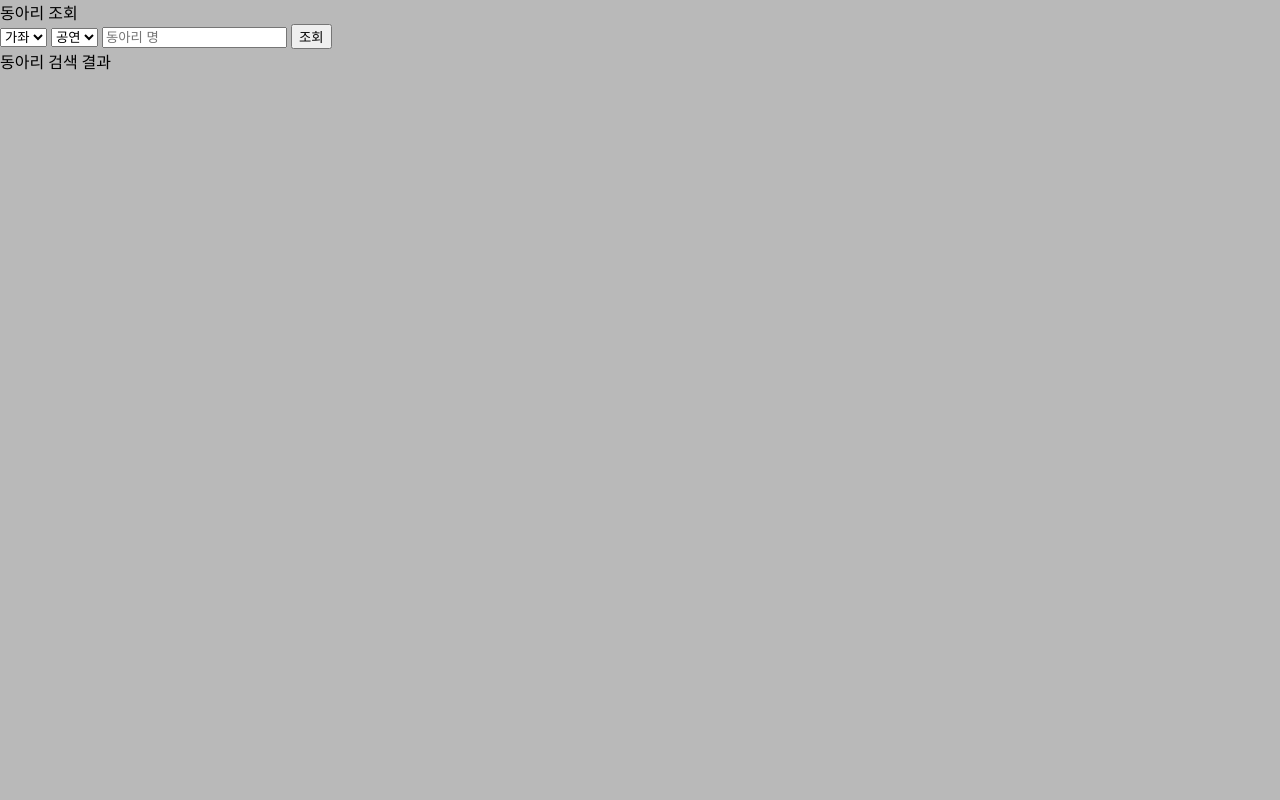
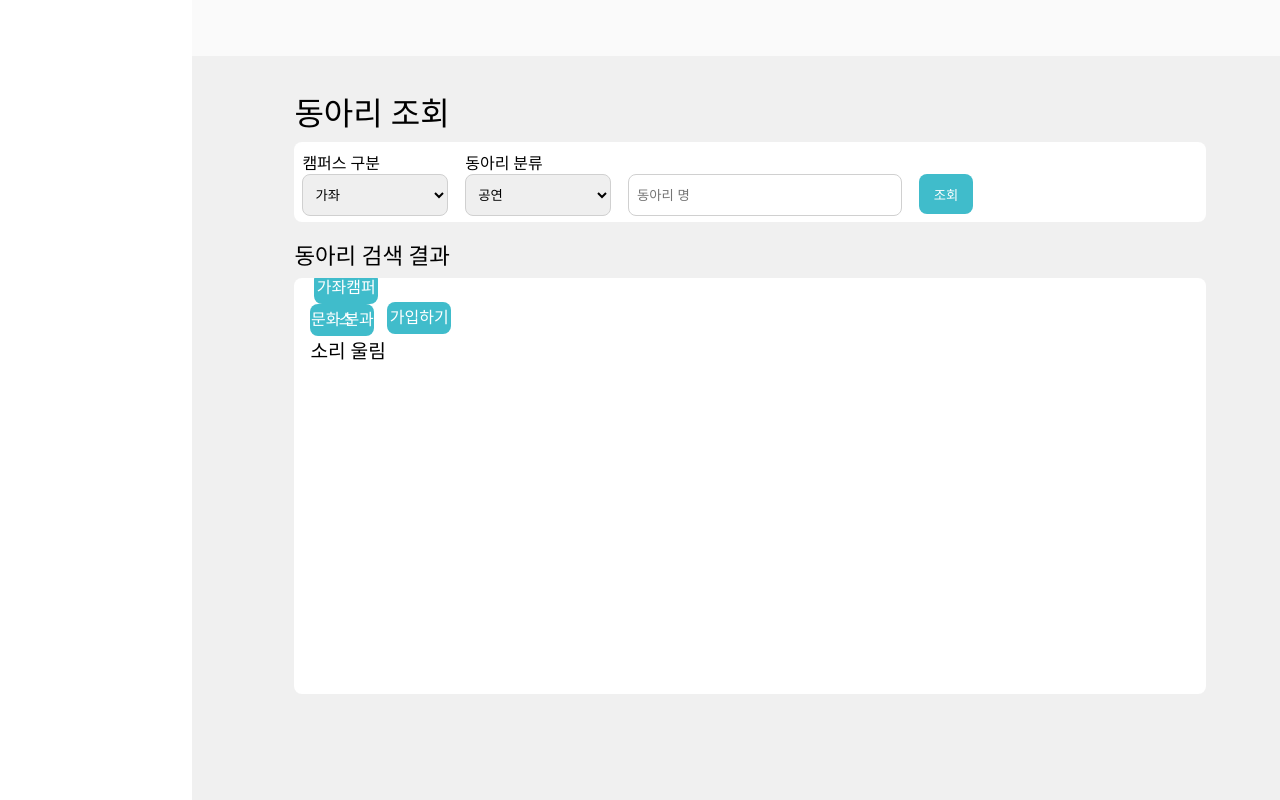
Before and after one commit to qor0530/webProgrammingTask, a Django app: page /club_apply/ in a window 1280 px wide. Run offline with Django 4.2, Linux system fonts and the light colour scheme; some web fonts are replaced.

Commit message:
INQUIRY CSS HTML JS 끝
장고 쓸지 말지 고민중

```diff
--- a/main/templates/club_apply.html
+++ b/main/templates/club_apply.html
@@ -2,19 +2,25 @@
 
 <html>
   <head>
-    <title>동아리 신청</title>
-    <link rel="stylesheet" href="{% static 'css/club_apply.css'%}" />
-    <script src="{% static 'js/club_apply.js'%}"></script>
+    <title>동아리 조회</title>
+    <link rel="stylesheet" href="{% static 'css/club_inquiry.css'%}" />
+    <script src="{% static 'js/club_inquiry.js'%}"></script>
   </head>
   <body>
     <div id="nav"></div>
     <div id="container">
+      <div id="club-info">
         <div id="title">동아리 조회</div>
         <div id="search-bar">
+          <div id="search-title">
+            캠퍼스 구분<br />
             <select name="club-campus" id="campus-select" value="">
               <option value="가좌">가좌</option>
               <option value="칠암">칠암</option>
             </select>
+          </div>
+          <div id="search-title">
+            동아리 분류<br />
             <select name="club-property" id="property-select" value="">
               <!-- 공연, 봉사, 체육, 문화, 학술, 종교 -->
               <option value="공연">공연</option>
@@ -24,6 +30,7 @@
               <option value="학술">학술</option>
               <option value="종교">종교</option>
             </select>
+          </div>
           <input
             type="text"
             name="club-name"
@@ -39,7 +46,22 @@
           />
         </div>
         <div id="search-result">동아리 검색 결과</div>
-      <div id="result"></div>
+        <div id="result">
+          <div class="search-result">
+            <div class="left_result">
+              <div class="up_side">
+                <div class="club-campus">가좌캠퍼스</div>
+                <div class="club-property">문화 분과</div>
+                <div class="club-name">소리 울림</div>
+              </div>
+              <div class="down_side">
+
+              </div>
+            </div>
+            <div class="club-join">가입하기</div>
+          </div>
+        </div>
+      </div>
     </div>
   </body>
 </html>
--- a/static/css/club_inquiry.css
+++ b/static/css/club_inquiry.css
@@ -162,7 +162,11 @@ li {
     padding: 0.5rem;
     margin-right: 1vw;
     color: white;
-    background-color: #009AE9;
+    background-color: rgb(64, 188, 203);
+}
+
+#search:hover {
+    cursor: pointer;
 }
 
 #search-result {
@@ -177,5 +181,78 @@ li {
     background-color: white;
     border-radius: 0.5rem;
     padding: 0.5rem;
-    overflow-y: hidden;
+    overflow-y: scroll;
 }
+
+.search-result {
+    font-family: 'Pretendard-SemiBold';
+    width: 65vw;
+    height: 6vh;
+    border-radius: 1rem;
+    padding: 0.5rem;
+    display: flex;
+    align-items: center;
+    background-color: white;
+    color: white;
+    margin-bottom: 1vh;
+}
+
+.left-result {
+    float: left;
+    width: 90%;
+    height: 100%;
+    display: flex;
+    align-items: center;
+}
+
+.club-campus{
+    background-color:rgb(64, 188, 203);
+    width: 5vw;
+    text-align: center;
+    height:4vh;
+    line-height: 4vh;
+    border-radius: 0.5rem;
+    margin-right: 0.5vw;
+    margin-left: 0.3vw;
+}
+.club-property {
+    background-color:rgb(64, 188, 203);
+    width: 5vw;
+    text-align: center;
+    height:4vh;
+    border-radius: 0.5rem;
+    margin-right: 1vw;
+    line-height: 4vh;
+}
+.club-name {
+    font-family: "Pretendard-Bold";
+    font-size: 1.2rem;
+    float: left;
+    color: black;
+}
+.club-join {
+    float: right;
+    font-family: "Pretendard-Bold";
+    background-color: rgb(64, 188, 203);
+    width: 5vw;
+    text-align: center;
+    height:4vh;
+    border-radius: 0.5rem;
+    margin-right: 0.5vw;
+    line-height: 4vh;
+    color: white;
+}
+
+.applyModal {
+    box-shadow: 0 10px 20px rgba(0, 0, 0, 0.19), 0 6px 6px rgba(0, 0, 0, 0.23);
+    position: fixed;
+    top: 50%;
+    left: 50%;
+    width: 100%;
+    height: 100%;
+    display: flex;
+    justify-content: center;
+    align-items: center;
+    transform: translate(-50%, -50%);
+    z-index: 99999;
+}
--- a/static/js/club_inquiry.js
+++ b/static/js/club_inquiry.js
@@ -1,7 +1,7 @@
 //공연, 봉사, 체육, 문화, 학술, 종교
 campus = {
-  가좌: {
-    공연: [
+  '가좌': {
+    '공연': [
       "기라성",
       "햇귀",
       "피오니어챔버오케스트라",
@@ -18,7 +18,7 @@ campus = {
       "경상극예술연구회",
       "악동",
     ],
-    봉사: [
+    '봉사': [
       "해피빌더스",
       "한울회",
       "유니피스",
@@ -31,7 +31,7 @@ campus = {
       "A to Z",
       "진주대학생연합봉사동아리 위더스",
     ],
-    체육: [
+    '체육': [
       "화랑회",
       "카운터",
       "점보",
@@ -50,7 +50,7 @@ campus = {
       "FC BB",
       "ELEVEN",
     ],
-    문화: [
+    '문화': [
       "그릴자유",
       "경상바둑회(돌밭)",
       "죽로다우회",
@@ -58,7 +58,7 @@ campus = {
       "흔적",
       "얼사랑",
     ],
-    학술: [
+    '학술': [
       "핀스킨(Pinskin)",
       "APLUSES",
       "경상타임연구회",
@@ -67,7 +67,7 @@ campus = {
       "하소연",
       "고나푸스",
     ],
-    종교: [
+    '종교': [
       "인터콥",
       "JDM",
       "IVF",
@@ -81,10 +81,10 @@ campus = {
       "GNU Cross",
     ],
   },
-  칠암: {
-    공연: ["파랑새", "NAND", "COLORS", "반하나", "메아리", "나이테"],
-    봉사: ["다소다", "로타렉트", "유니피스", "흙", "해병동지회"],
-    체육: [
+  '칠암': {
+    '공연': ["파랑새", "NAND", "COLORS", "반하나", "메아리", "나이테"],
+    '봉사': ["다소다", "로타렉트", "유니피스", "흙", "해병동지회"],
+    '체육': [
       "하이브리드",
       "퍼펙트",
       "탑스핀",
@@ -95,7 +95,7 @@ campus = {
       "JTC",
       "J&J",
     ],
-    문화: [
+    '문화': [
       "청리",
       "방울방울",
       "IF",
@@ -105,8 +105,8 @@ campus = {
       "마인드디자인",
       "칠차삼정",
     ],
-    학술: ["칠엽수", "올 메이커즈", "천도", "수", "이카루스"],
-    종교: [
+    '학술': ["칠엽수", "올 메이커즈", "천도", "수", "이카루스"],
+    '종교': [
       "IVF 한국기독학생회",
       "EBS (English Bible Study)",
       "SFC",
@@ -117,9 +117,12 @@ campus = {
 };
 function search() {
   document.getElementById("result").innerHTML = "";
-  choiced_campus = campus[document.getElementById("campus-select").value];
-  choiced_property =
-    choiced_campus[document.getElementById("property-select").value];
+  get_campus = document.getElementById("campus-select").value;
+  choiced_campus = campus[get_campus];
+  console.log(choiced_campus);
+  get_property = document.getElementById("property-select").value;
+  console.log(get_property);
+  choiced_property = choiced_campus[get_property];
   let input = document.getElementById("club-name").value;
   input = input.toLowerCase();
   search_result = new Array();
@@ -129,6 +132,14 @@ function search() {
     }
   }
   for (let i = 0; i < search_result.length; i++) {
-    document.getElementById("result").innerHTML += search_result[i];
+    document.getElementById("result").innerHTML += `
+    <div class="search-result">
+    <div class="left-result">
+      <div class="club-campus">${get_campus}캠퍼스</div>
+      <div class="club-property">${get_property} 분과</div>
+      <div class="club-name">${search_result[i]}</div>
+    </div>
+    <div class="club-join">가입하기</div>
+  </div>`;
   }
 }
```
Also changed, not shown: main/templates/club_inquiry.html (+6 -3 lines). Lines whose indentation alone changed are shown as unchanged.
